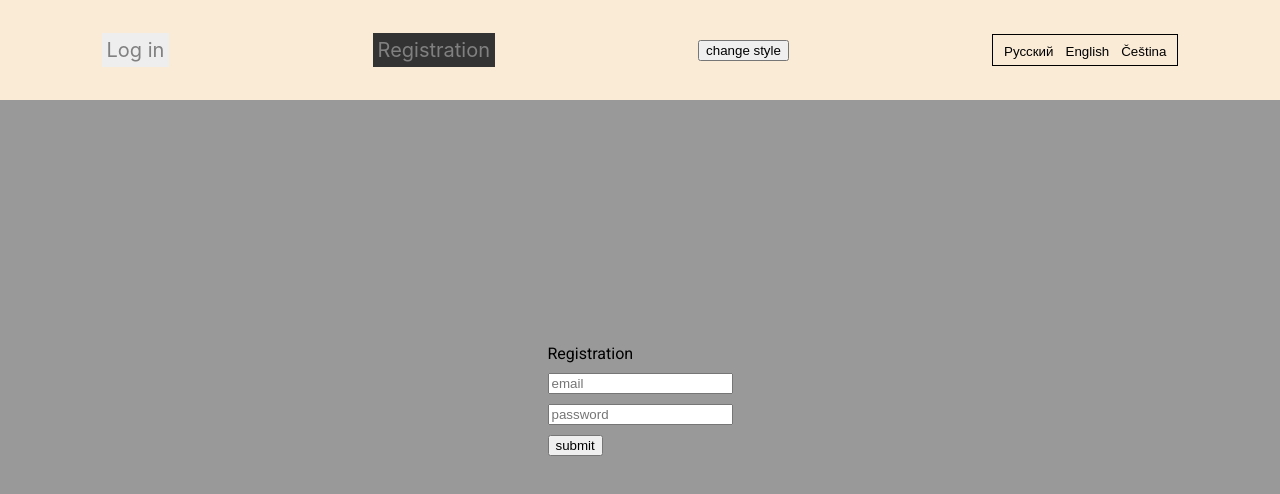
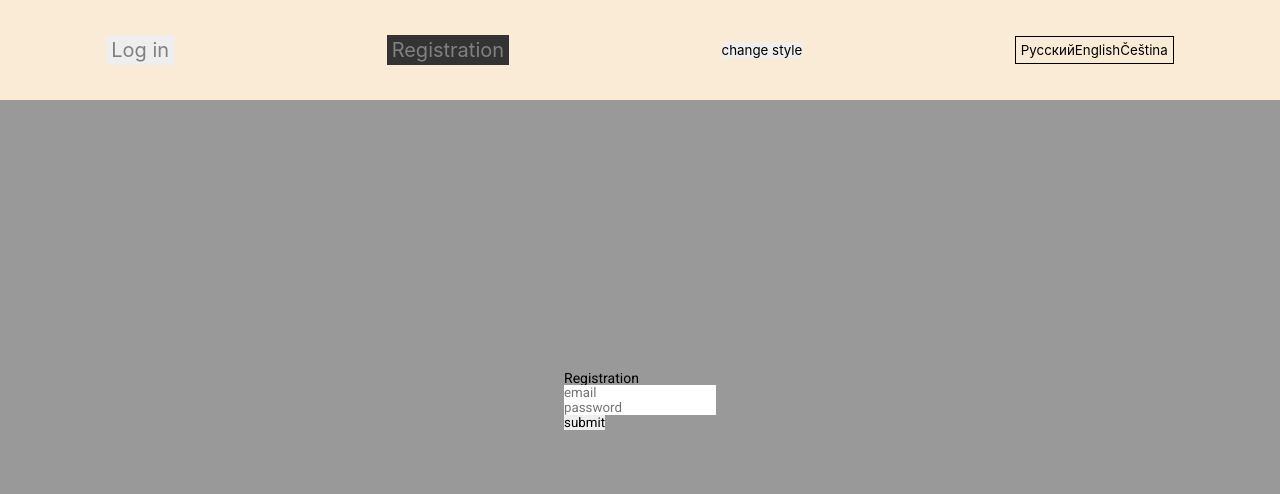
Before and after one commit to IliaKonstantinov/sfera__1, a Next.js app in the folder frontend/: page /registration in a window 1280 px wide. Shown: the top 494 px of the page. Built offline with nearby package versions, Linux system fonts and the light colour scheme.

Commit message:
Adaptive first step

```diff
--- a/frontend/components/MainContainer.js
+++ /dev/null
@@ -1,71 +0,0 @@
-import Head from "next/head";
-import A from "./A";
-import styles from "../styles/MainContainer.module.css";
-import { useRouter } from "next/router";
-import { en, ru, cs } from "../translations";
-
-const MainContainer = (props) => {
-  const onChangeStyles = () => {
-    if (!props.toggleChangeStyle) {
-      props.changeStyle1();
-    } else {
-      props.changeStyle2();
-    }
-  };
-
-  const router = useRouter();
-
-  const { locale } = router;
-
-  let t = en;
-
-  switch(locale){
-    case "ru":
-      t = ru;
-      break;
-    case "en":
-      t = en;
-      break;
-    case "cs":
-      t = cs;
-      break;
-  }
-
-  const handleChangeLang = (lang) => {
-    router.push("/", "/", {locale: lang})
-  }
-
-
-  return (
-    <>
-      <Head>
-        <title>{props.title}</title>
-        <meta name="description" content="auth-project" />
-        <link rel="icon" href="/favicon.ico" />
-      </Head>
-      <div
-        className={!props.toggleChangeStyle ? styles.nav : styles.nav_style1}
-      >
-        <A
-
-          href="/"
-          text={t.login}
-        ></A>
-        <A
-
-          href="/registration"
-          text={t.registration}
-        ></A>
-        <button onClick={onChangeStyles}>{t.style}</button>
-        <div className={!props.toggleChangeStyle ? styles.locales : ''}>
-          <button className={!props.toggleChangeStyle ? styles.locale1 : styles.locale} onClick={() => handleChangeLang("ru")}>Русский</button>
-          <button className={!props.toggleChangeStyle ? styles.locale1 : styles.locale} onClick={() => handleChangeLang("en")}>English</button>
-          <button className={!props.toggleChangeStyle ? styles.locale1 : styles.locale} onClick={() => handleChangeLang("cs")}>Čeština</button>
-        </div>
-      </div>
-      <div>{props.children}</div>
-    </>
-  );
-};
-
-export default MainContainer;
--- /dev/null
+++ b/frontend/components/MainContainer/MainContainer.js
@@ -0,0 +1,83 @@
+import Head from "next/head";
+import A from "../A";
+import styles from "../../styles/MainContainer.module.css";
+import { useRouter } from "next/router";
+import { en, ru, cs } from "../../translations";
+
+const MainContainer = (props) => {
+  const onChangeStyles = () => {
+    if (!props.toggleChangeStyle) {
+      props.changeStyle1();
+    } else {
+      props.changeStyle2();
+    }
+  };
+
+  const router = useRouter();
+
+  const { locale } = router;
+
+  let t = en;
+
+  switch (locale) {
+    case "ru":
+      t = ru;
+      break;
+    case "en":
+      t = en;
+      break;
+    case "cs":
+      t = cs;
+      break;
+  }
+
+  const handleChangeLang = (lang) => {
+    router.push("/", "/", { locale: lang });
+  };
+
+  return (
+    <>
+      <Head>
+        <title>{props.title}</title>
+        <meta name="description" content="auth-project" />
+        <link rel="icon" href="/favicon.ico" />
+      </Head>
+      <div
+        className={!props.toggleChangeStyle ? styles.nav : styles.nav_style1}
+      >
+        <A href="/" text={t.login}></A>
+        <A href="/registration" text={t.registration}></A>
+        <button onClick={onChangeStyles}>{t.style}</button>
+        <div className={!props.toggleChangeStyle ? styles.locales : ""}>
+          <button
+            className={
+              !props.toggleChangeStyle ? styles.locale1 : styles.locale
+            }
+            onClick={() => handleChangeLang("ru")}
+          >
+            Русский
+          </button>
+          <button
+            className={
+              !props.toggleChangeStyle ? styles.locale1 : styles.locale
+            }
+            onClick={() => handleChangeLang("en")}
+          >
+            English
+          </button>
+          <button
+            className={
+              !props.toggleChangeStyle ? styles.locale1 : styles.locale
+            }
+            onClick={() => handleChangeLang("cs")}
+          >
+            Čeština
+          </button>
+        </div>
+      </div>
+      <div>{props.children}</div>
+    </>
+  );
+};
+
+export default MainContainer;
--- a/frontend/components/MainContainerConnect.js
+++ b/frontend/components/MainContainer/MainContainerConnect.js
@@ -1,4 +1,4 @@
-import { changeStyle1, changeStyle2 } from "./redux/main-reducer";
+import { changeStyle1, changeStyle2 } from "../redux/main-reducer";
 import { connect } from "react-redux";
 import MainContainer from "./MainContainer";
 
--- a/frontend/pages/index.js
+++ b/frontend/pages/index.js
@@ -1,6 +1,6 @@
 import styles from "../styles/Home.module.css";
-import Main from "../components/Main";
-import MainContainerConnect from "../components/MainContainerConnect";
+import Main from "../components/MainContainer/MainLogin/Main";
+import MainContainerConnect from "../components/MainContainer/MainContainerConnect";
 import { Provider } from "react-redux";
 import store from "../components/redux/redux-store.js";
 import { useEffect } from "react";
@@ -15,7 +15,6 @@ export default function Home() {
     <Provider store={store}>
       <MainContainerConnect title="Login" className={styles.container}>
         <Main />
-        <footer className={styles.footer}></footer>
       </MainContainerConnect>
     </Provider>
   );
--- a/frontend/styles/Home.module.css
+++ b/frontend/styles/Home.module.css
@@ -1,116 +1,8 @@
-.container {
-  padding: 0 2rem;
-}
+/* .container {
+} */
 
-.form div {
-  margin-top: 10px;
-}
-
-.error {
-  color: red;
-}
-
-.footer {
-  display: flex;
-  flex: 1;
-  padding: 2rem 0;
-  border-top: 1px solid #eaeaea;
-  justify-content: center;
-  align-items: center;
-}
-
-.footer a {
-  display: flex;
-  justify-content: center;
-  align-items: center;
-  flex-grow: 1;
-}
-
-.title a {
-  color: #0070f3;
-  text-decoration: none;
-}
-
-.title a:hover,
-.title a:focus,
-.title a:active {
-  text-decoration: underline;
-}
-
-.title {
-  margin: 0;
-  line-height: 1.15;
-  font-size: 4rem;
-}
-
-.title,
-.description {
-  text-align: center;
-}
-
-.description {
-  margin: 4rem 0;
-  line-height: 1.5;
-  font-size: 1.5rem;
-}
-
-.code {
-  background: #fafafa;
-  border-radius: 5px;
-  padding: 0.75rem;
-  font-size: 1.1rem;
-  font-family: Menlo, Monaco, Lucida Console, Liberation Mono, DejaVu Sans Mono,
-    Bitstream Vera Sans Mono, Courier New, monospace;
-}
-
-.grid {
-  display: flex;
-  align-items: center;
-  justify-content: center;
-  flex-wrap: wrap;
-  max-width: 800px;
-}
-
-.card {
-  margin: 1rem;
-  padding: 1.5rem;
-  text-align: left;
-  color: inherit;
-  text-decoration: none;
-  border: 1px solid #eaeaea;
-  border-radius: 10px;
-  transition: color 0.15s ease, border-color 0.15s ease;
-  max-width: 300px;
-}
-
-.card:hover,
-.card:focus,
-.card:active {
-  color: #0070f3;
-  border-color: #0070f3;
-}
-
-.card h2 {
-  margin: 0 0 1rem 0;
-  font-size: 1.5rem;
-}
-
-.card p {
-  margin: 0;
-  font-size: 1.25rem;
-  line-height: 1.5;
-}
-
-.logo {
-  height: 1em;
-  margin-left: 0.5rem;
-}
 
 @media (max-width: 600px) {
-  .grid {
-    width: 100%;
-    flex-direction: column;
-  }
 }
 
 @media (prefers-color-scheme: dark) {
--- a/frontend/styles/globals.css
+++ b/frontend/styles/globals.css
@@ -1,19 +1,85 @@
+/*Null*/
+* {
+  padding: 0;
+  margin: 0;
+  border: 0;
+}
+*,
+*:before,
+*:after {
+  -moz-box-sizing: border-box;
+  -webkit-box-sizing: border-box;
+  box-sizing: border-box;
+}
+:focus,
+:active {
+  outline: none;
+}
+a:focus,
+a:active {
+  outline: none;
+}
+
+nav,
+footer,
+header,
+aside {
+  display: block;
+}
+
 html,
 body {
-  padding: 0;
-  margin: 0;
+  height: 100%;
+  width: 100%;
+  font-size: 100%;
+  line-height: 1;
+  font-size: 14px;
+  -ms-text-size-adjust: 100%;
+  -moz-text-size-adjust: 100%;
+  -webkit-text-size-adjust: 100%;
   font-family: -apple-system, BlinkMacSystemFont, Segoe UI, Roboto, Oxygen,
     Ubuntu, Cantarell, Fira Sans, Droid Sans, Helvetica Neue, sans-serif;
 }
+input,
+button,
+textarea {
+  font-family: inherit;
+}
 
-a {
-  color: inherit;
+input::-ms-clear {
+  display: none;
+}
+button {
+  cursor: pointer;
+}
+button::-moz-focus-inner {
+  padding: 0;
+  border: 0;
+}
+a,
+a:visited {
   text-decoration: none;
 }
+a:hover {
+  text-decoration: none;
+}
+ul li {
+  list-style: none;
+}
+img {
+  vertical-align: top;
+}
 
-* {
-  box-sizing: border-box;
+h1,
+h2,
+h3,
+h4,
+h5,
+h6 {
+  font-size: inherit;
+  font-weight: 400;
 }
+/*--------------------*/
 
 @media (prefers-color-scheme: dark) {
   html {
```
Also changed, not shown: frontend/components/MainContainer/MainLogin/Login/Login.js (renamed from frontend/components/Login.js, +9 -7 lines), frontend/components/MainContainer/MainLogin/Main.js (renamed from frontend/components/Main.js, +9 -10 lines), frontend/components/MainContainer/MainReg/MainRegistration.js (renamed from frontend/components/MainRegistration.js, +4 -4 lines), frontend/components/MainContainer/MainReg/RegForm/RegForm.js (renamed from frontend/components/RegForm.js, +8 -6 lines), frontend/pages/registration.js (+3 -4 lines), frontend/styles/Login.module.css (added, +8 -0 lines), 1 other file (tests, documents, lock files or other folders).
